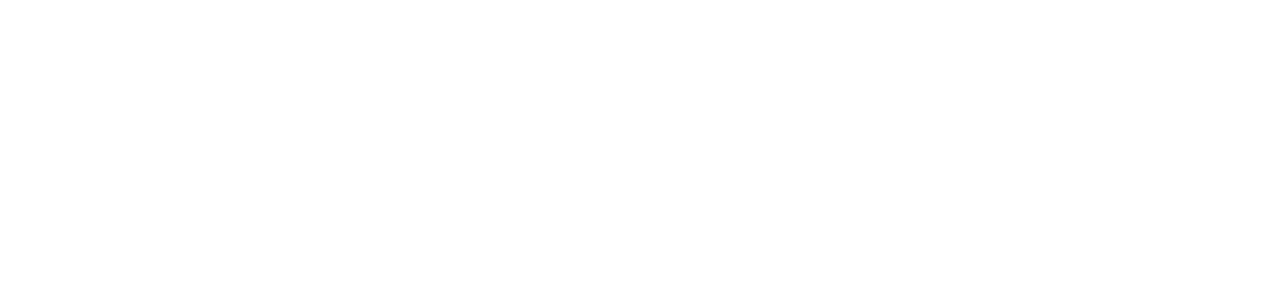
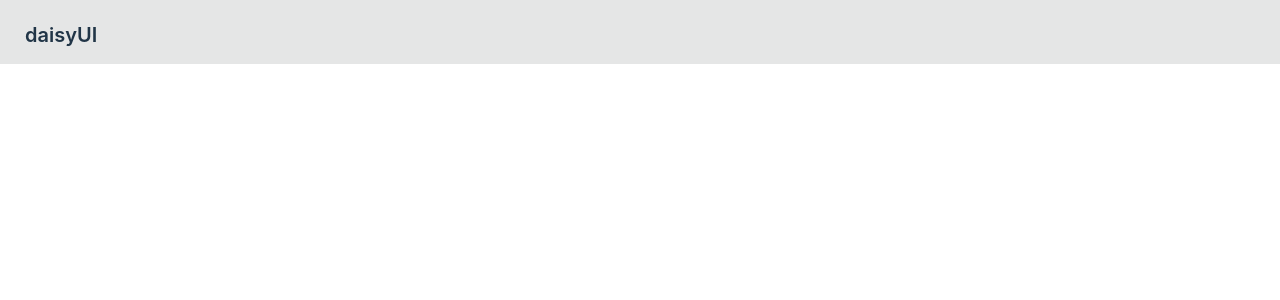
Before and after one commit to salt-community/PGP-CoursePlanner, a React (Vite) app in the folder Frontend/: page / in a window 1280 px wide. Shown: the top 300 px of the page. Built offline with nearby package versions, Linux system fonts and the light colour scheme.

Commit message:
Position navbar

```diff
--- a/Frontend/src/App.tsx
+++ b/Frontend/src/App.tsx
@@ -5,7 +5,7 @@
 function App() {
 
   return (
-    <section className="flex">
+    <section className="w-screen h-screen">
       <NavBar />
     </section>
 
--- a/Frontend/src/components/NavBar.tsx
+++ b/Frontend/src/components/NavBar.tsx
@@ -1,7 +1,8 @@
 export default function NavBar() {
 
     return (
-        <>
-        </>
+        <div className="navbar bg-base-300">
+            <button className="btn btn-ghost text-xl">daisyUI</button>
+        </div>
     )
 }
```
